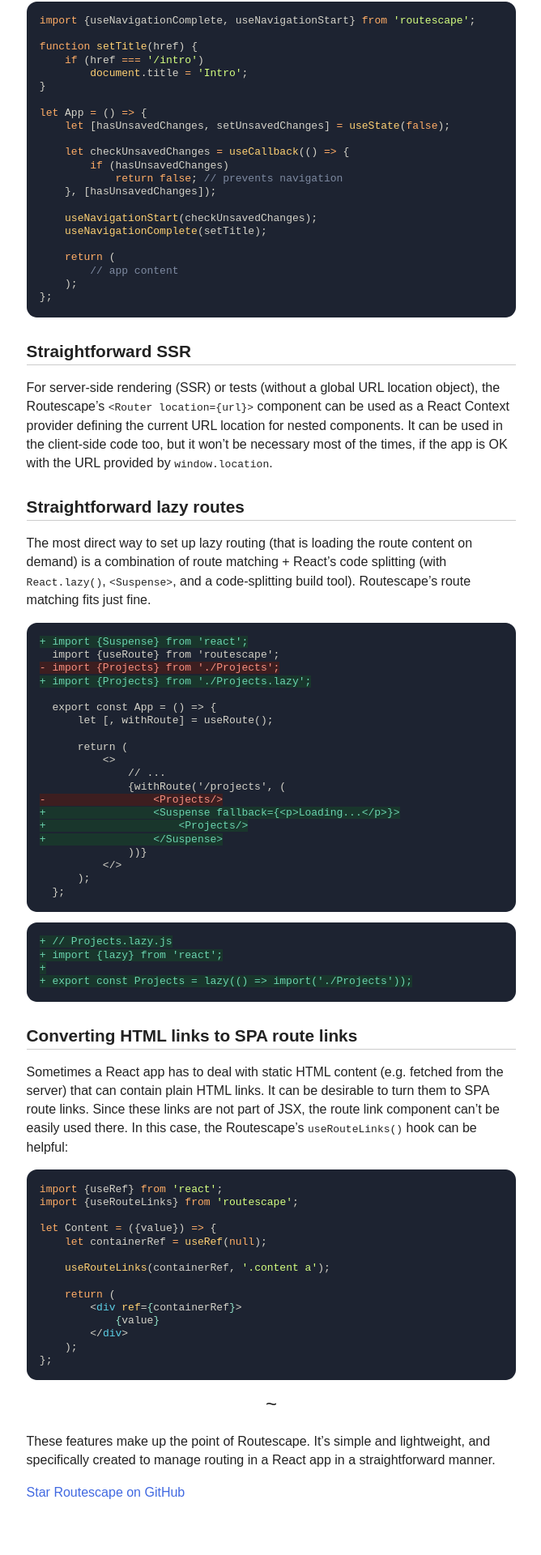
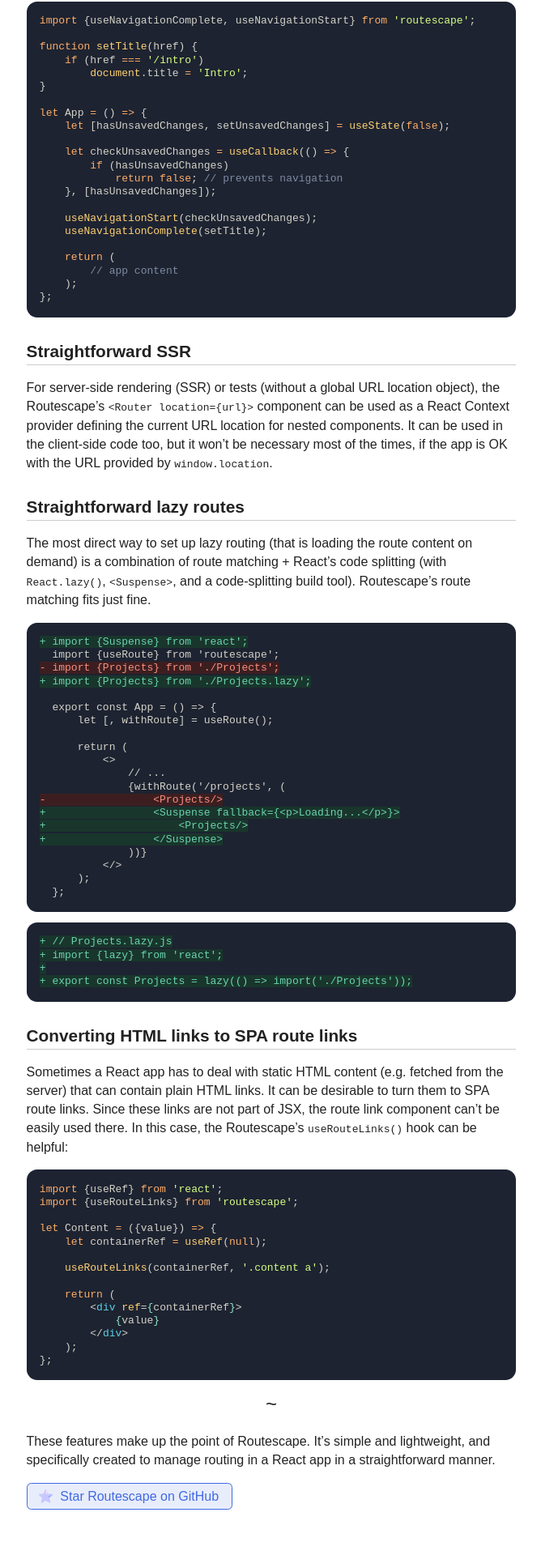
Before and after one commit to axtk/axtk.github.io, a Jekyll site: the page built from routescape.md, in a window 1280 px wide. Shown: the part 2039-3959 px from the top of the page at 81% size, without its empty margins (305-973 px from the left). Built offline with Jekyll 4.4.1, drawn with Linux system fonts in a browser that asks for light colours; our own code applies the rules of GitHub Pages for plain Markdown files.

Commit message:
update star button

```diff
--- a/css/plain.css
+++ b/css/plain.css
@@ -189,3 +189,20 @@
     font-size: .8rem;
     margin-top: .35rem;
 }
+a.star-button {
+    display: inline-block;
+    background: color(from currentColor srgb r g b / .12);
+    border: .05em solid;
+    border-radius: .35em;
+    padding: .25em 1em;
+    padding-inline-start: .8em;
+}
+a.star-button:hover {
+    text-decoration: none;
+    box-shadow: 0 0 .5em 0 color(from currentColor srgb r g b / .2);
+}
+a.star-button::before {
+    content: "⭐";
+    margin-inline-end: .5em;
+    filter: hue-rotate(190deg);
+}
--- a/routescape.md
+++ b/routescape.md
@@ -166,5 +166,4 @@
 
 These features make up the point of Routescape. It's simple and lightweight, and specifically created to manage routing in a React app in a straightforward manner.
 
-<a class="github-button" href="https://github.com/axtk/routescape" data-color-scheme="no-preference: light; light: light; dark: dark;" data-icon="octicon-star" data-size="large" aria-label="Star axtk/routescape on GitHub">Star Routescape on GitHub</a>
-<script async defer src="https://buttons.github.io/buttons.js"></script>
+<a href="https://github.com/axtk/routescape" class="star-button">Star Routescape on GitHub</a>
```
